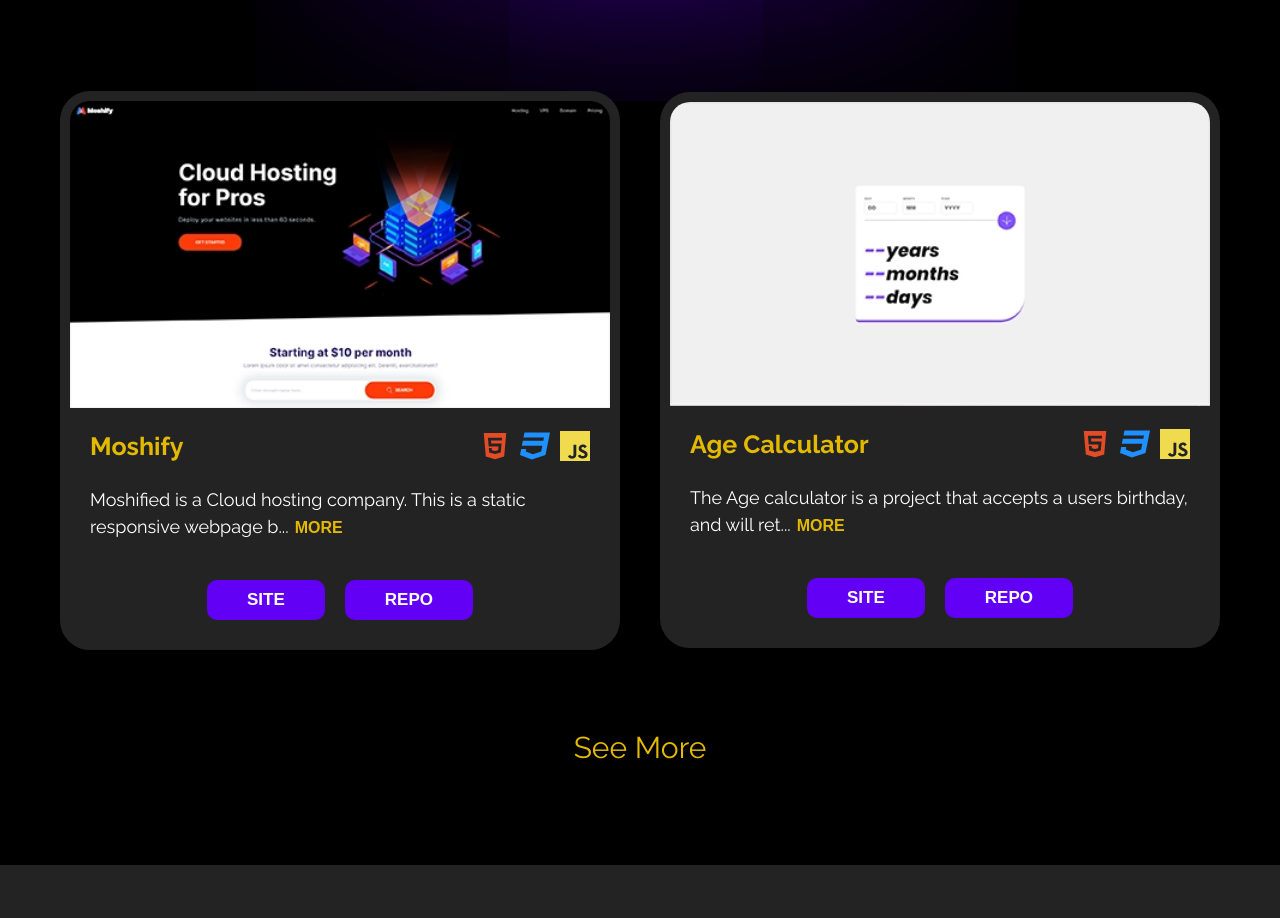
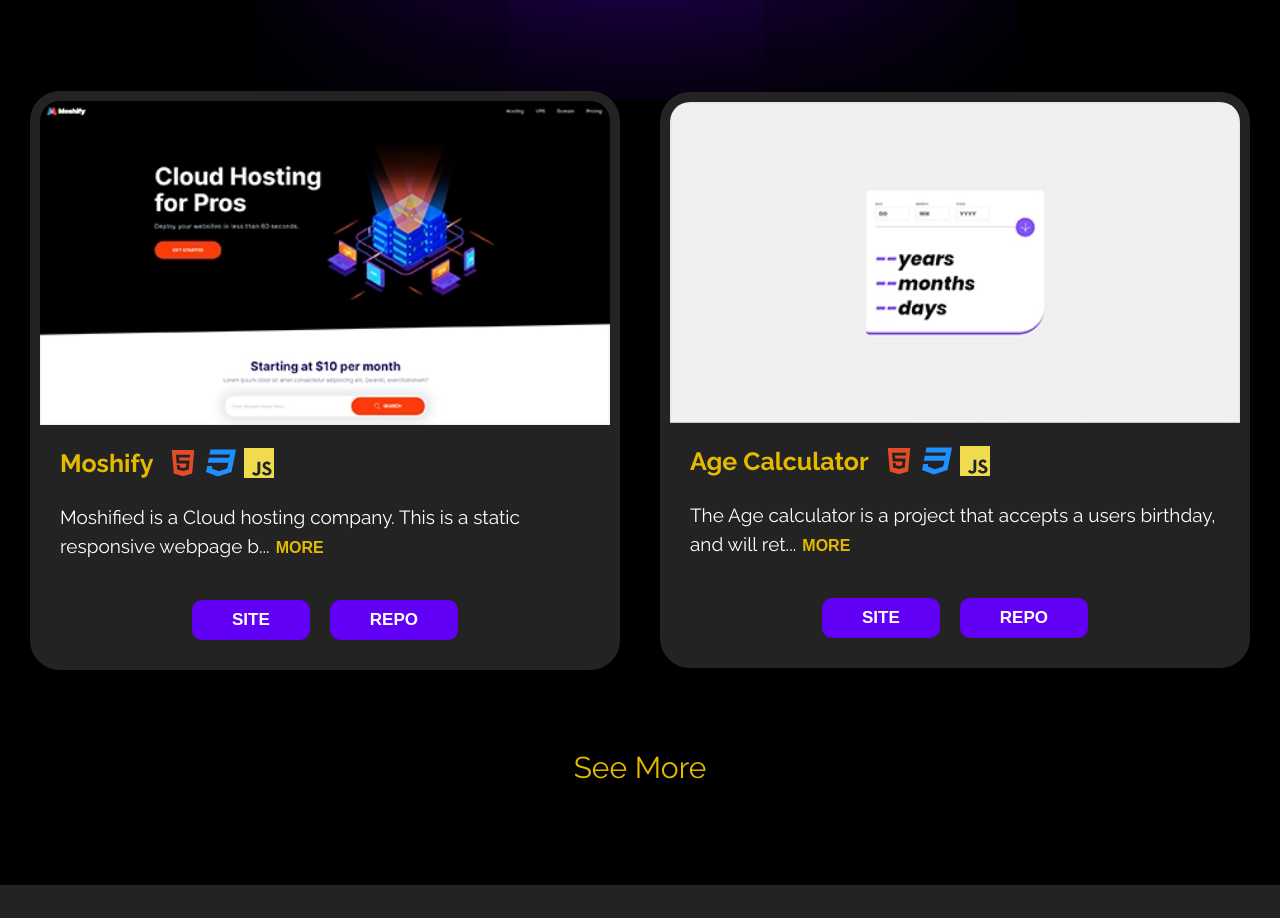
Before and after one commit to im7ven/Justins-Portfolio, a React (Vite) app: page / in a window 1280 px wide. Shown: the part 1170-2088 px from the top of the page. Built offline with nearby package versions, Linux system fonts and the light colour scheme.

Commit message:
Refactor: Project styles.

```diff
--- a/src/styles/styles-Project-section/styles-ProjectBlock.ts
+++ b/src/styles/styles-Project-section/styles-ProjectBlock.ts
@@ -3,7 +3,7 @@
 import { heading, highlightText } from "../styles.typograhphy";
 
 export const ProjectWrapper = styled.section`
-  padding: 4rem 6rem 10rem;
+  padding: 4rem 0 10rem;
   background: #000;
   position: relative;
   overflow: hidden;
@@ -23,6 +23,7 @@
   ${Grid1By2}
   max-width: 1600px;
   position: relative;
+  padding: 0 3rem;
   margin: 0 auto;
   @media screen and (min-width: 1350px) {
     grid-template-columns: repeat(3, 1fr);
--- a/src/styles/styles-Project-section/styles-ProjectCard.ts
+++ b/src/styles/styles-Project-section/styles-ProjectCard.ts
@@ -11,15 +11,23 @@
 
 export const H2 = styled.h2`
   ${highlightText}
-  font-size:2.5rem;
+  font-size:2rem;
+
+  @media screen and (min-width: 500px) {
+    font-size: 2.5rem;
+  }
 `;
 
 export const ProjectDescription = styled.p`
   color: #fff;
-  font-size: 1.8rem;
+  font-size: 1.7rem;
   max-width: 45rem;
   display: inline;
   line-height: 1.5;
+
+  @media screen and (min-width: 500px) {
+    font-size: 1.9rem;
+  }
 
   @media screen and (min-width: 1350px) {
     font-size: 2rem;
@@ -46,7 +54,7 @@
 export const ProjectBtn = styled.button`
   border-radius: 10px;
   color: #fff;
-  padding: 1rem 4rem;
+  padding: 1rem 3rem;
   border: 0;
   outline: 0;
   font-size: 1.7rem;
@@ -55,8 +63,12 @@
   background: #6200f5;
   cursor: pointer;
 
+  @media screen and (min-width: 500px) {
+    padding: 1rem 4rem;
+  }
+
   @media screen and (min-width: 1300px) {
-    padding: 1rem 4rem;
+    padding: 1rem 5rem;
     font-size: 1.8rem;
   }
 `;
@@ -72,12 +84,12 @@
 export const HeadingIconWrapper = styled.div`
   display: flex;
   align-items: center;
-  justify-content: space-between;
-  gap: 1rem;
+
+  gap: 1.5rem;
   margin-bottom: 0.5rem;
 `;
 
 export const IconWrapper = styled.div`
   display: flex;
-  gap: 1rem;
+  gap: 0.8rem;
 `;
```
